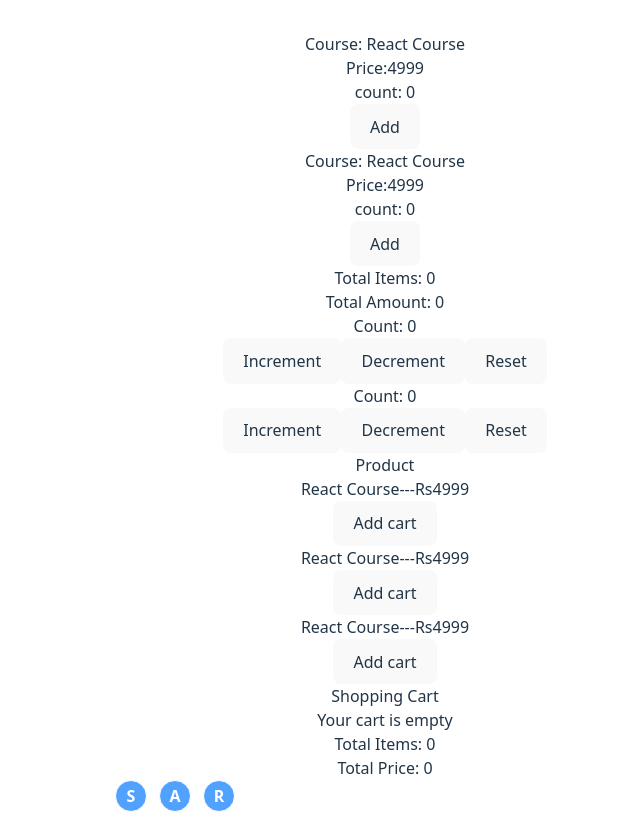
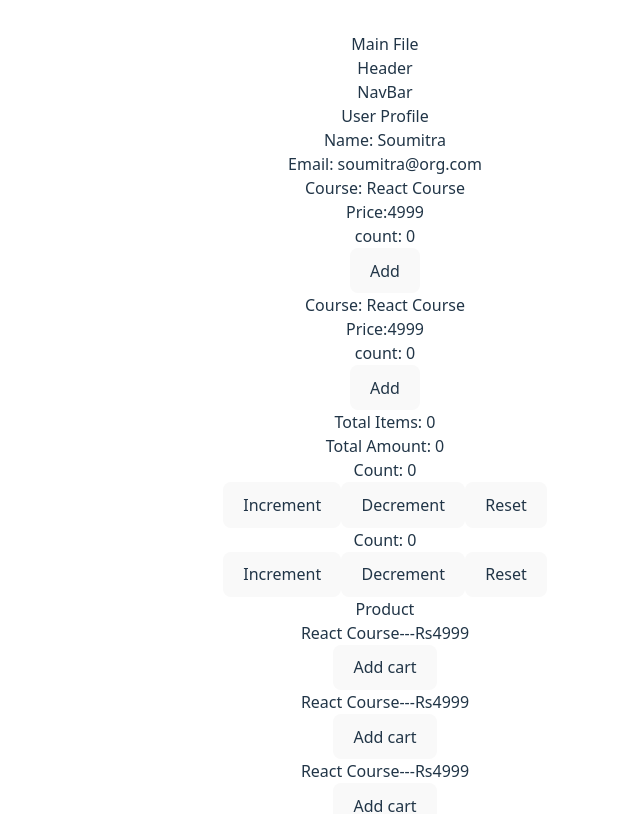
Before and after one commit to SoumitraMaity14/React, a React (Vite) app in the folder practice/: page / in a window 1280 px wide. Shown: the top 814 px of the page, without its empty margins (255-895 px from the left). Built offline with nearby package versions, Linux system fonts and the light colour scheme.

Commit message:
changes on footer

```diff
--- a/practice/src/App.tsx
+++ b/practice/src/App.tsx
@@ -1,5 +1,7 @@
 
 import './App.css'
+import { Main } from './components/context/Main'
+import { User } from './components/context/User'
 import { DirectProps } from './components/props/DirectProps'
 import { RestProps } from './components/props/RestProps'
 import { SpreadProps } from './components/props/SpreadProps'
@@ -25,6 +27,7 @@ function App() {
 
   return (
     <>
+    <Main/>
     <SharingStatePractice/>
     <ReducerInit/>
     <PracticeCounterReducer/>
--- /dev/null
+++ b/practice/src/components/context/Context.tsx
@@ -0,0 +1,7 @@
+import { createContext } from 'react'
+
+export const UserContext =createContext({
+    name: "Guest",
+    role: "Testing",
+    email: "guest@org.com"
+})
--- /dev/null
+++ b/practice/src/components/context/Header.tsx
@@ -0,0 +1,10 @@
+
+import { NavBar } from './NavBar'
+
+export const Header = () => {
+  return (
+    <div>Header
+        <NavBar/>
+    </div>
+  )
+}
--- /dev/null
+++ b/practice/src/components/context/Main.tsx
@@ -0,0 +1,16 @@
+import { Header } from "./Header"
+import { UserContext } from "./Context"
+
+export const Main = () => {
+    const user={
+        name: "Soumitra",
+        role: "Admin",
+        email: "soumitra@org.com"
+    }
+  return (
+    <UserContext value={user}>
+        <h2> Main File</h2>
+        <Header/>
+    </UserContext>
+  )
+}
--- /dev/null
+++ b/practice/src/components/context/NavBar.tsx
@@ -0,0 +1,10 @@
+import { User } from "./User"
+
+
+export const NavBar = () => {
+  return (
+    <div>NavBar
+        <User/>
+    </div>
+  )
+}
--- /dev/null
+++ b/practice/src/components/context/User.tsx
@@ -0,0 +1,14 @@
+import { useContext } from "react"
+import { UserContext } from "./Context"
+
+
+export const User = () => {
+    const user=useContext(UserContext)
+  return (
+    <div>
+        <h2>User Profile </h2>
+        <p>Name: {user.name}</p>
+        <p>Email: {user.email}</p>
+    </div>
+  )
+}
```
